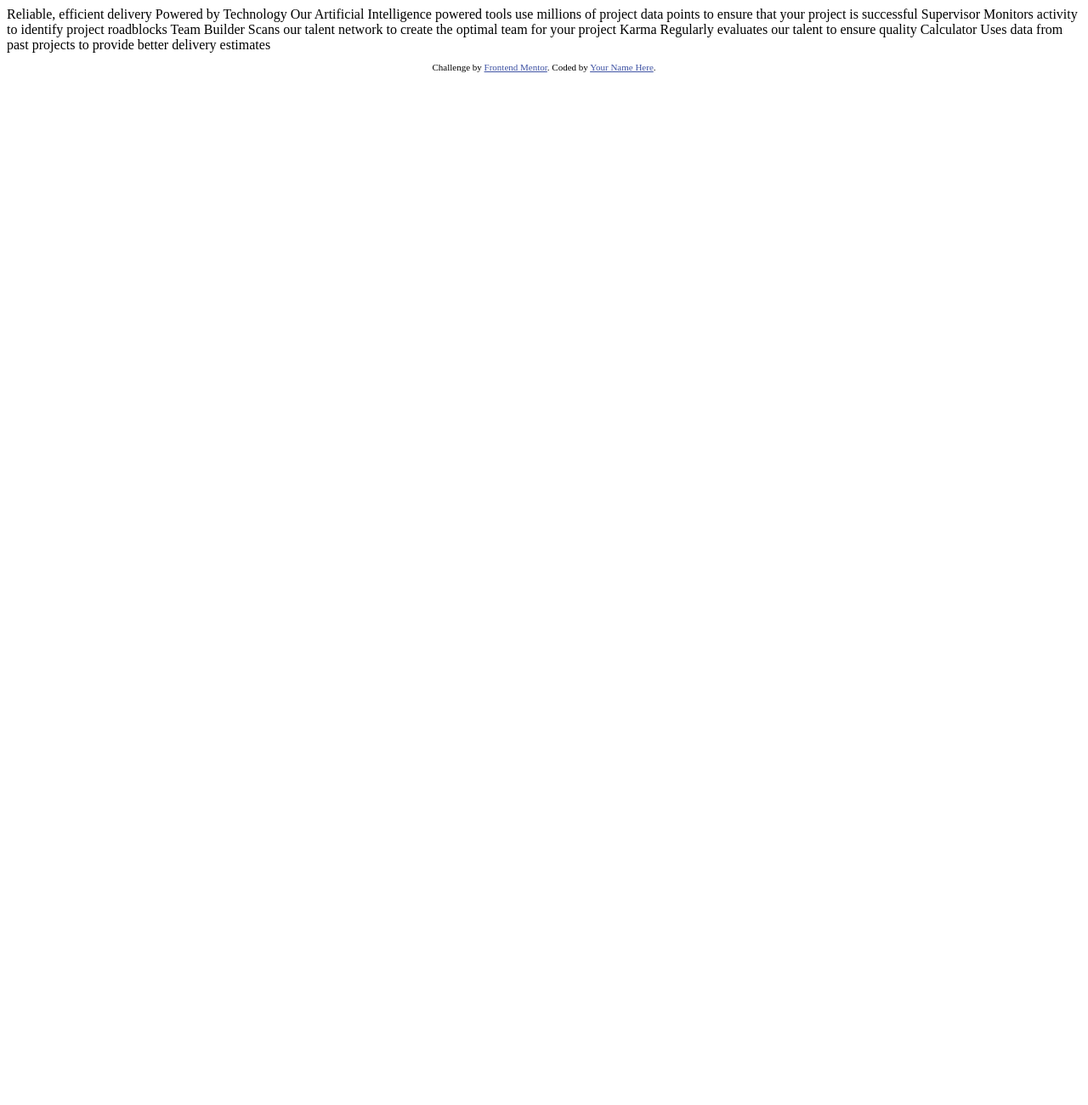
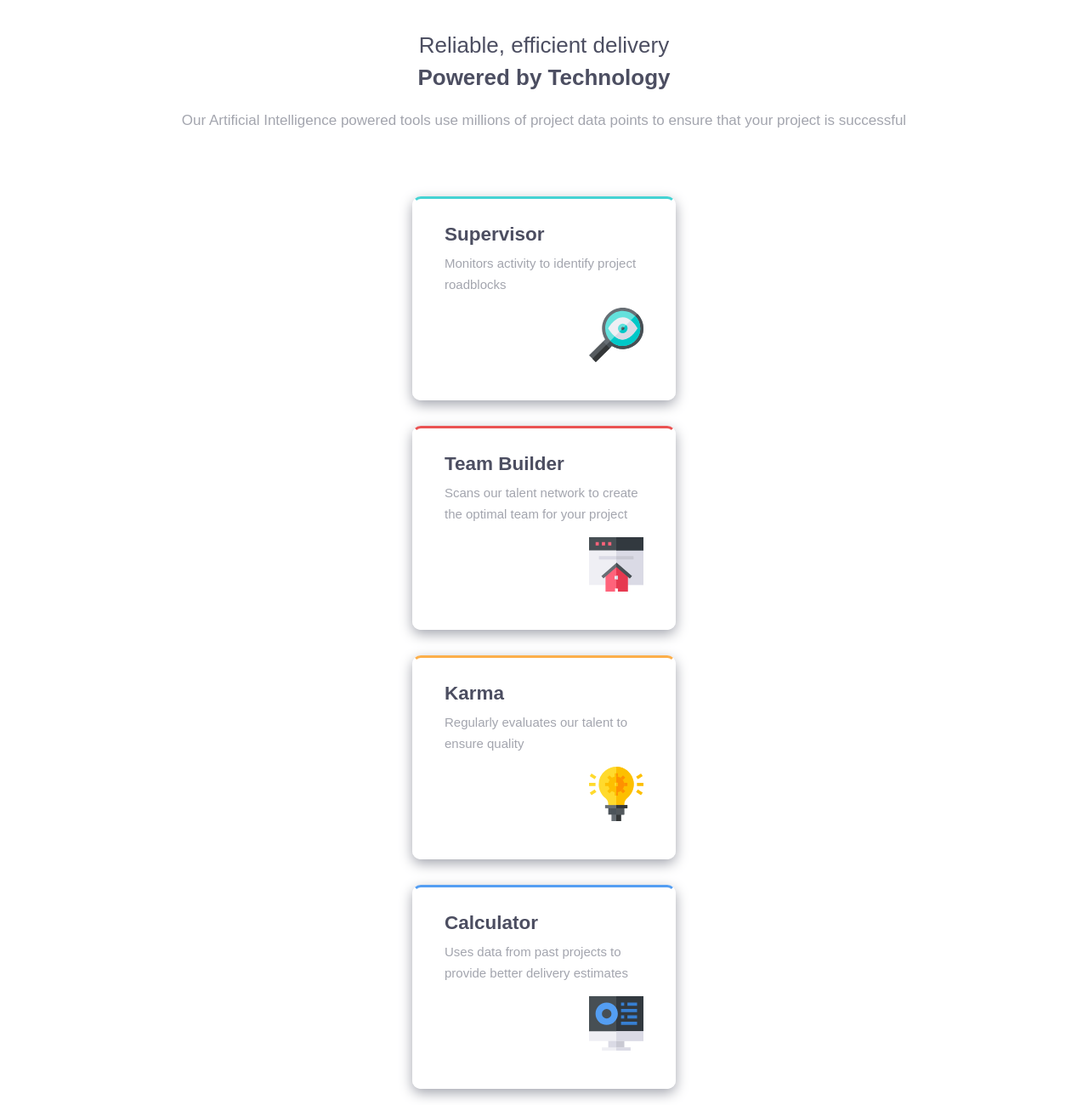
Before and after one commit to MartinsitoBritoDiaz/Four-Card-Feature-Section, a plain HTML site: page index.html in a window 1280 px wide. Shown: the whole page at 85% size. Before the commit the page ends 800 px from the top, so only its background shows below. Drawn offline with Linux system fonts and the light colour scheme; a web font is replaced by a local one.

Commit message:
Project 90%

```diff
--- a/index.html
+++ b/index.html
@@ -5,7 +5,8 @@
   <meta name="viewport" content="width=device-width, initial-scale=1.0"> <!-- displays site properly based on user's device -->
 
   <link rel="icon" type="image/png" sizes="32x32" href="./images/favicon-32x32.png">
-
+  <link rel="preload" href="style.css" as="style">
+  <link rel="stylesheet" href="style.css">
   <title>Frontend Mentor | Four card feature section</title>
 
   <!-- Feel free to remove these styles or customise in your own stylesheet 👍 -->
@@ -15,31 +16,59 @@
   </style>
 </head>
 <body>
+      <div class="card-text">
+      <h1>Reliable, efficient delivery </h1>
+      <h2>Powered by Technology</h2>
 
-  Reliable, efficient delivery
-  Powered by Technology
+      <p>
+        Our Artificial Intelligence powered tools use millions of project data points
+        to ensure that your project is successful
+      </p>
+    </div>
 
-  Our Artificial Intelligence powered tools use millions of project data points
-  to ensure that your project is successful
+    <div class="card">
+      <div class="card-supervisor">
+        <h2>Supervisor</h2>
+        <p>Monitors activity to identify project roadblocks</p>
+        <div class="img-container">
+          <img src="./images/icon-supervisor.svg" alt="">
+        </div>
+      </div>
 
-  Supervisor
-  Monitors activity to identify project roadblocks
+      <div  class="card-double">
+        <div class="card-builder">
+          <h2>Team Builder</h2>
+          <P>Scans our talent network to create the optimal team for your project</P>
+          <div  class="img-container">
+            <img src="/images/icon-team-builder.svg" alt="">
+          </div>
+        </div>
 
-  Team Builder
-  Scans our talent network to create the optimal team for your project
+        <div class="card-karma">
+          <h2>Karma</h2>
+          <p>Regularly evaluates our talent to ensure quality</p>
+          <div class="img-container">
+            <img src="/images/icon-karma.svg" alt="">
+          </div>
+      </div>
+      </div>
 
-  Karma
-  Regularly evaluates our talent to ensure quality
+      <div class="card-calculator">
+        <h2>Calculator</h2>
+        <p> Uses data from past projects to provide better delivery estimates</p>
+        <div class="img-container">
+          <img src="/images/icon-calculator.svg" alt="">
+        </div>
+      </div>
 
-  Calculator
-  Uses data from past projects to provide better delivery estimates
+    </div>
 
 
-  <footer>
+  <!-- <footer>
     <p class="attribution">
       Challenge by <a href="https://www.frontendmentor.io?ref=challenge" target="_blank">Frontend Mentor</a>.
-      Coded by <a href="#">Your Name Here</a>.
+      Coded by <a href="#">Martinsito Brito Diaz</a>.
     </p>
-  </footer>
+  </footer> -->
 </body>
 </html>
--- /dev/null
+++ b/style.css
@@ -0,0 +1,166 @@
+@import url(https://fonts.google.com/specimen/Poppins);
+
+:root{
+    --red: hsl(0, 78%, 62%);
+    --cyan: hsl(180, 62%, 55%);
+    --orange: hsl(34, 97%, 64%);
+    --blue: hsl(212, 86%, 64%);
+
+    --very-dark-blue: hsl(234, 12%, 34%);
+    --grayish-blue: hsl(229, 6%, 66%);
+    --very-light-gray: hsl(0, 0%, 98%);
+}
+
+html{
+    font-size: 62.5%;
+    box-sizing: border-box;
+}
+
+
+*, *:before, *:after{
+    box-sizing: inherit;
+}
+
+/* Styles to titles and paragraph */
+h1, h2{
+    color: var(--very-dark-blue);
+}
+
+h1 {
+    font-weight: initial;
+}
+
+p{
+    color: var(--grayish-blue);
+}
+
+body{
+    min-height: 100vh;
+    display: flex;
+    flex-direction: column;
+    align-items: center;
+
+    font-size: 1.5rem;
+    font-family: "Poppins", sans-serif;
+}
+
+/* Primary Card */
+.card {
+    display: flex;
+    flex-direction: column;
+    align-items: center;
+}
+
+.card p{
+    margin-top: -1rem;
+    line-height: 2.5rem;
+}
+
+/* Card text styles */
+.card-text{
+    margin-top: 4rem;
+    margin-bottom: 3rem;
+    text-align: center;
+}
+
+.card-text h1{
+    margin-top: -1rem;
+    font-size: 2.6rem;
+}
+
+.card-text h2{
+    margin-top: -1rem;
+    font-size: 2.6rem;
+}
+
+.card-text p{
+    font-size: 1.7rem;
+    margin-top: -3rem;
+    padding: 3rem;
+
+    line-height: 2.5rem;
+}
+
+/* Others body cards */
+.card-supervisor {
+    padding: 1rem 3.5rem;
+    margin-bottom: 3rem;
+
+    width: 31rem;
+    height: 24rem;
+
+    border: 0.3rem solid;
+    border-radius: 1rem;
+    box-shadow: 0 5px 15px 0 var(--grayish-blue);
+    border-color: var(--cyan) white white white;
+}
+
+/* Cards double */
+.card-double {
+    display: flex;
+    flex-direction: column;
+    align-items: center;
+}
+
+.card-builder {
+    padding: 1rem 3.5rem;
+    margin-bottom: 3rem;
+
+    width: 31rem;
+    height: 24rem;
+
+    border: 0.3rem solid;
+    border-radius: 1rem;
+    box-shadow: 0 5px 15px 0 var(--grayish-blue);
+    border-color: var(--red) white white white;
+}
+
+.card-karma{
+    padding: 1rem 3.5rem;
+    margin-bottom: 3rem;
+
+    width: 31rem;
+    height: 24rem;
+
+    border: 0.3rem solid;
+    border-radius: 1rem;
+    box-shadow: 0 5px 15px 0 var(--grayish-blue);
+    border-color: var(--orange) white white white;
+}
+
+/* Finally Card */
+.card-calculator{
+    padding: 1rem 3.5rem;
+    margin-bottom: 2rem;
+
+    width: 31rem;
+    height: 24rem;
+
+    border: 0.3rem solid;
+    border-radius: 1rem;
+    box-shadow: 0 5px 15px 0 var(--grayish-blue);
+    border-color: var(--blue) white white white;
+}
+
+.img-container{
+    display: flex;
+    flex-direction: row;
+    justify-content: right;
+}
+
+@media (min-width: 1440px) {
+    .card{
+        display: flex;
+        flex-direction: row;
+        align-items: center;
+    }
+
+    .card-calculator{
+        margin-left: 3rem;
+    }
+
+    .card-supervisor{
+        margin-right: 3rem;
+    }
+
+}
```
